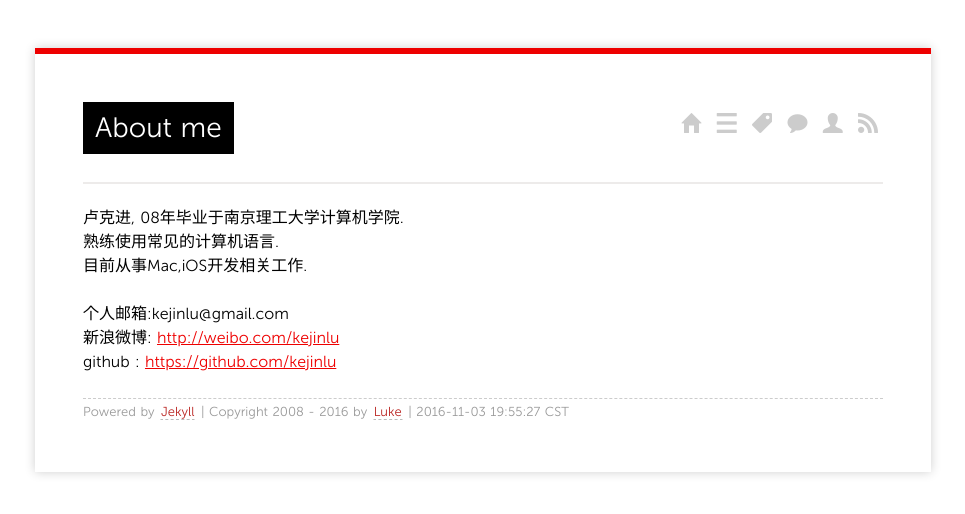
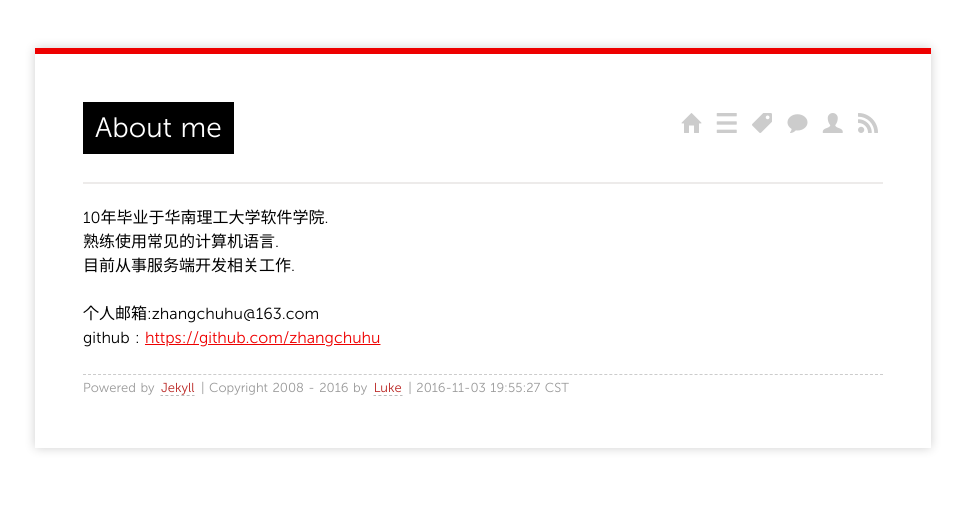
Before and after one commit to zhangchuhu/zhangchuhu.github.io, a Jekyll site: the page built from about/index.md, in a window 1280 px wide. Shown: the top 514 px of the page, without its empty margins (157-1122 px from the left). Built offline with Jekyll 4.4.1, drawn with Linux system fonts in a browser that asks for light colours; comment, search, counter and statistics services are not loaded.

Commit message:
first commit

```diff
--- a/about/index.md
+++ b/about/index.md
@@ -4,10 +4,9 @@ layout: page
 comments: yes
 ---
 
-卢克进, 08年毕业于南京理工大学计算机学院.
+10年毕业于华南理工大学软件学院.
 熟练使用常见的计算机语言.
-目前从事Mac,iOS开发相关工作.
+目前从事服务端开发相关工作.
 
-个人邮箱:kejinlu@gmail.com
-新浪微博: [http://weibo.com/kejinlu](http://weibo.com/kejinlu)
-github : [https://github.com/kejinlu](https://github.com/kejinlu)
+个人邮箱:zhangchuhu@163.com
+github : [https://github.com/zhangchuhu](https://github.com/zhangchuhu)
--- a/index.html
+++ b/index.html
@@ -1,5 +1,5 @@
 ---
-title: Luke's Homepage
+title: Hugo's Homepage
 layout: page
 test:
 ---
```
